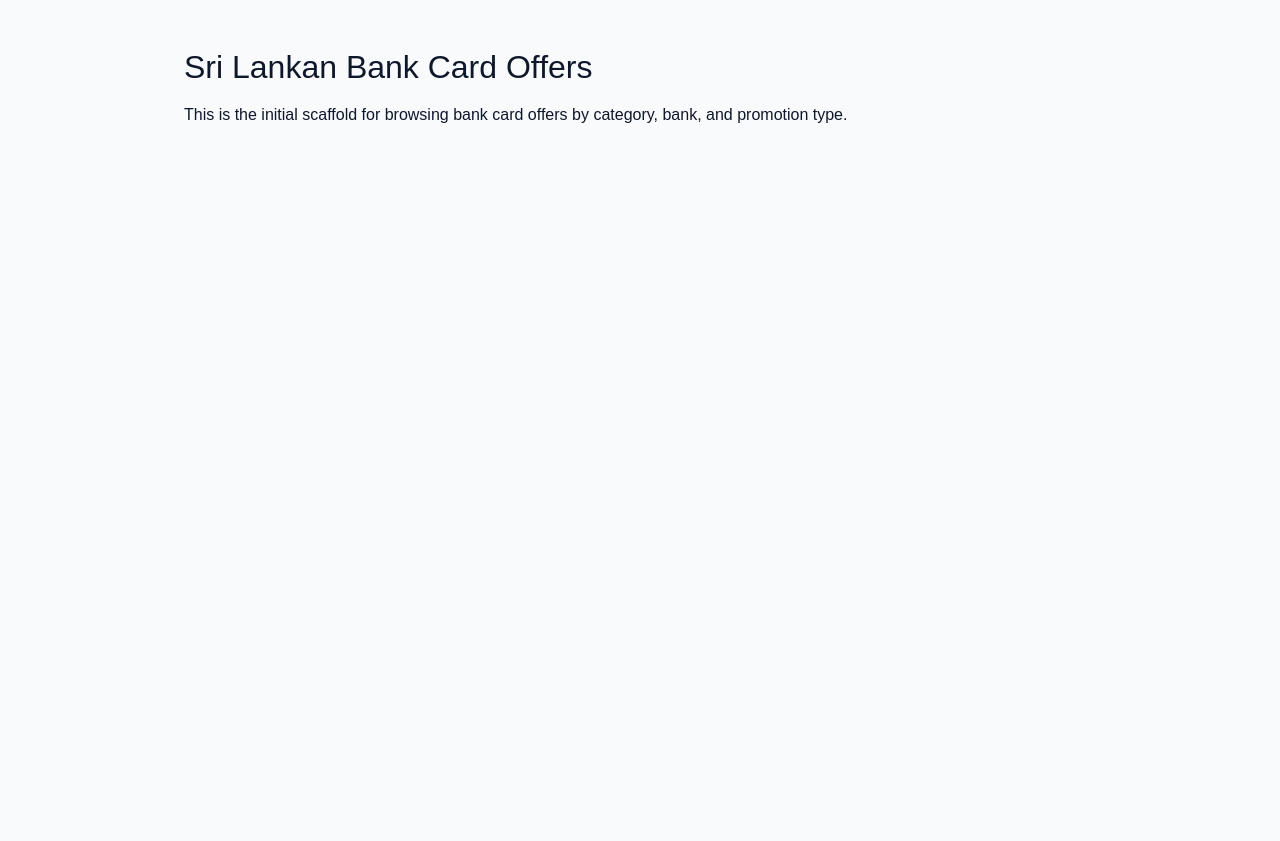
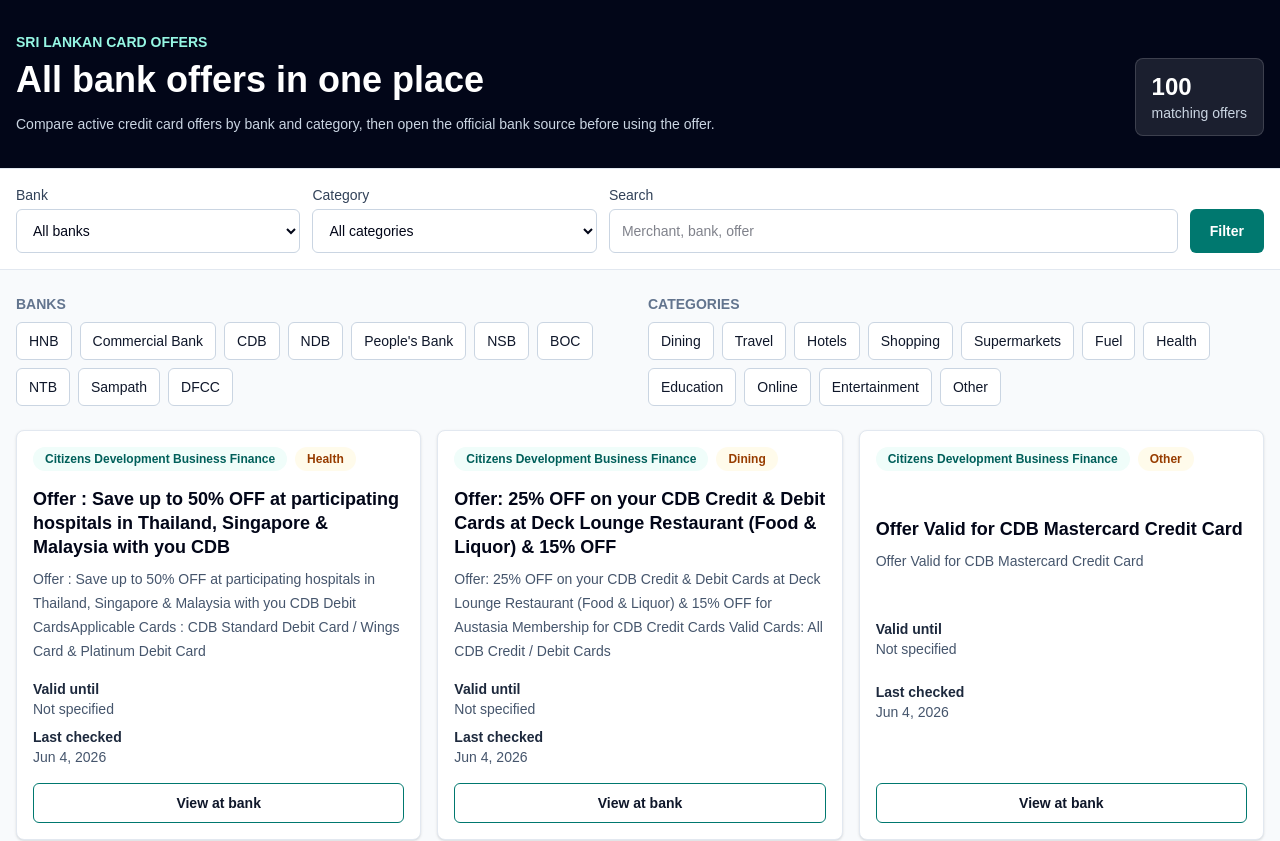
Before and after one commit to CSAbeywickrame/sl-bank-offers, a Next.js app: page / in a window 1280 px wide. Shown: the top 841 px of the page. Before the commit the page ends 800 px from the top, so only its background shows below. Built offline with nearby package versions, Linux system fonts and the light colour scheme.

Commit message:
feat: build combined offers page

```diff
--- a/app/page.tsx
+++ b/app/page.tsx
@@ -1,11 +1,51 @@
-export default function HomePage() {
+import { BankCategoryNav } from "@/components/BankCategoryNav";
+import { EmptyState } from "@/components/EmptyState";
+import { FilterPanel } from "@/components/FilterPanel";
+import { OfferGrid } from "@/components/OfferGrid";
+import { isOfferCategory } from "@/lib/offers/categories";
+import { filterOffers } from "@/lib/offers/filter";
+import { getActiveOffers } from "@/lib/offers/repository";
+
+interface HomePageProps {
+  searchParams: Promise<Record<string, string | string[] | undefined>>;
+}
+
+function firstParam(value: string | string[] | undefined): string {
+  return Array.isArray(value) ? value[0] ?? "" : value ?? "";
+}
+
+export default async function HomePage({ searchParams }: HomePageProps) {
+  const params = await searchParams;
+  const bankId = firstParam(params.bank);
+  const categoryParam = firstParam(params.category);
+  const search = firstParam(params.search);
+  const category = isOfferCategory(categoryParam) ? categoryParam : undefined;
+  const offers = filterOffers(await getActiveOffers(), { bankId, category, search });
+
   return (
-    <main style={{ padding: "3rem 1.5rem", maxWidth: "960px", margin: "0 auto" }}>
-      <h1 style={{ fontSize: "2rem", lineHeight: 1.2, margin: 0 }}>Sri Lankan Bank Card Offers</h1>
-      <p style={{ marginTop: "1rem", fontSize: "1rem", lineHeight: 1.6 }}>
-        This is the initial scaffold for browsing bank card offers by category, bank, and
-        promotion type.
-      </p>
+    <main>
+      <section className="bg-slate-950 text-white">
+        <div className="mx-auto grid max-w-7xl gap-5 px-4 py-8 md:grid-cols-[1fr_auto] md:items-end">
+          <div className="max-w-3xl">
+            <p className="text-sm font-semibold uppercase tracking-normal text-teal-200">Sri Lankan card offers</p>
+            <h1 className="mt-2 text-3xl font-semibold tracking-normal md:text-4xl">All bank offers in one place</h1>
+            <p className="mt-3 text-sm leading-6 text-slate-300">
+              Compare active credit card offers by bank and category, then open the official bank source before using the offer.
+            </p>
+          </div>
+          <div className="rounded-lg border border-white/15 bg-white/10 px-4 py-3 text-sm">
+            <span className="block text-2xl font-semibold">{offers.length}</span>
+            <span className="text-slate-300">matching offers</span>
+          </div>
+        </div>
+      </section>
+
+      <FilterPanel selectedBankId={bankId} selectedCategory={category} search={search} />
+
+      <section className="mx-auto grid max-w-7xl gap-6 px-4 py-6">
+        <BankCategoryNav />
+        {offers.length > 0 ? <OfferGrid offers={offers} /> : <EmptyState />}
+      </section>
     </main>
   );
 }
--- /dev/null
+++ b/components/EmptyState.tsx
@@ -0,0 +1,8 @@
+export function EmptyState() {
+  return (
+    <div className="rounded-lg border border-dashed border-slate-300 bg-white px-6 py-12 text-center">
+      <h2 className="text-lg font-semibold text-slate-950">No matching offers</h2>
+      <p className="mt-2 text-sm text-slate-600">Try another bank, category, or search term.</p>
+    </div>
+  );
+}
--- /dev/null
+++ b/components/FilterPanel.tsx
@@ -0,0 +1,58 @@
+import { banks } from "@/lib/offers/banks";
+import { categories } from "@/lib/offers/categories";
+import type { OfferCategory } from "@/lib/offers/types";
+
+interface FilterPanelProps {
+  selectedBankId?: string;
+  selectedCategory?: OfferCategory;
+  search?: string;
+  actionPath?: string;
+}
+
+export function FilterPanel({ selectedBankId = "", selectedCategory, search = "", actionPath = "/" }: FilterPanelProps) {
+  return (
+    <form action={actionPath} className="border-y border-slate-200 bg-white">
+      <div className="mx-auto grid max-w-7xl gap-3 px-4 py-4 md:grid-cols-[1fr_1fr_2fr_auto]">
+        <label className="grid gap-1 text-sm font-medium text-slate-700">
+          Bank
+          <select name="bank" defaultValue={selectedBankId} className="h-11 rounded-md border border-slate-300 bg-white px-3 text-sm text-slate-950">
+            <option value="">All banks</option>
+            {banks.map((bank) => (
+              <option key={bank.id} value={bank.id}>
+                {bank.shortName}
+              </option>
+            ))}
+          </select>
+        </label>
+
+        <label className="grid gap-1 text-sm font-medium text-slate-700">
+          Category
+          <select name="category" defaultValue={selectedCategory ?? ""} className="h-11 rounded-md border border-slate-300 bg-white px-3 text-sm text-slate-950">
+            <option value="">All categories</option>
+            {categories.map((category) => (
+              <option key={category.id} value={category.id}>
+                {category.label}
+              </option>
+            ))}
+          </select>
+        </label>
+
+        <label className="grid gap-1 text-sm font-medium text-slate-700">
+          Search
+          <input
+            name="search"
+            defaultValue={search}
+            placeholder="Merchant, bank, offer"
+            className="h-11 rounded-md border border-slate-300 px-3 text-sm text-slate-950"
+          />
+        </label>
+
+        <div className="flex items-end">
+          <button className="h-11 w-full rounded-md bg-teal-700 px-5 text-sm font-semibold text-white hover:bg-teal-800" type="submit">
+            Filter
+          </button>
+        </div>
+      </div>
+    </form>
+  );
+}
--- /dev/null
+++ b/components/OfferCard.tsx
@@ -0,0 +1,57 @@
+import { getCategoryLabel } from "@/lib/offers/categories";
+import type { Offer } from "@/lib/offers/types";
+
+function formatDate(value: string | undefined): string {
+  if (!value) {
+    return "Not specified";
+  }
+
+  const date = new Date(value);
+  if (!Number.isFinite(date.getTime())) {
+    return "Not specified";
+  }
+
+  return new Intl.DateTimeFormat("en", { dateStyle: "medium" }).format(date);
+}
+
+export function OfferCard({ offer }: { offer: Offer }) {
+  return (
+    <article className="grid min-h-[22rem] gap-4 rounded-lg border border-slate-200 bg-white p-4 shadow-sm">
+      <div className="flex flex-wrap items-center gap-2 self-start">
+        <span className="rounded-full bg-teal-50 px-3 py-1 text-xs font-semibold text-teal-800">{offer.bankName}</span>
+        <span className="rounded-full bg-amber-50 px-3 py-1 text-xs font-semibold text-amber-800">{getCategoryLabel(offer.category)}</span>
+      </div>
+
+      <div>
+        <h2 className="text-lg font-semibold leading-6 tracking-normal text-slate-950">{offer.title}</h2>
+        <p className="mt-2 line-clamp-4 text-sm leading-6 text-slate-600">{offer.description}</p>
+      </div>
+
+      <dl className="grid gap-2 text-sm text-slate-600">
+        {offer.merchant ? (
+          <div>
+            <dt className="font-semibold text-slate-800">Merchant</dt>
+            <dd>{offer.merchant}</dd>
+          </div>
+        ) : null}
+        <div>
+          <dt className="font-semibold text-slate-800">Valid until</dt>
+          <dd>{formatDate(offer.validUntil)}</dd>
+        </div>
+        <div>
+          <dt className="font-semibold text-slate-800">Last checked</dt>
+          <dd>{formatDate(offer.lastCheckedAt)}</dd>
+        </div>
+      </dl>
+
+      <a
+        className="mt-auto inline-flex h-10 items-center justify-center rounded-md border border-teal-700 px-4 text-sm font-semibold text-teal-800 hover:bg-teal-50"
+        href={offer.sourceUrl}
+        target="_blank"
+        rel="noreferrer"
+      >
+        View at bank
+      </a>
+    </article>
+  );
+}
--- /dev/null
+++ b/components/OfferGrid.tsx
@@ -0,0 +1,12 @@
+import { OfferCard } from "./OfferCard";
+import type { Offer } from "@/lib/offers/types";
+
+export function OfferGrid({ offers }: { offers: Offer[] }) {
+  return (
+    <section className="grid gap-4 md:grid-cols-2 xl:grid-cols-3">
+      {offers.map((offer) => (
+        <OfferCard key={offer.id} offer={offer} />
+      ))}
+    </section>
+  );
+}
```
